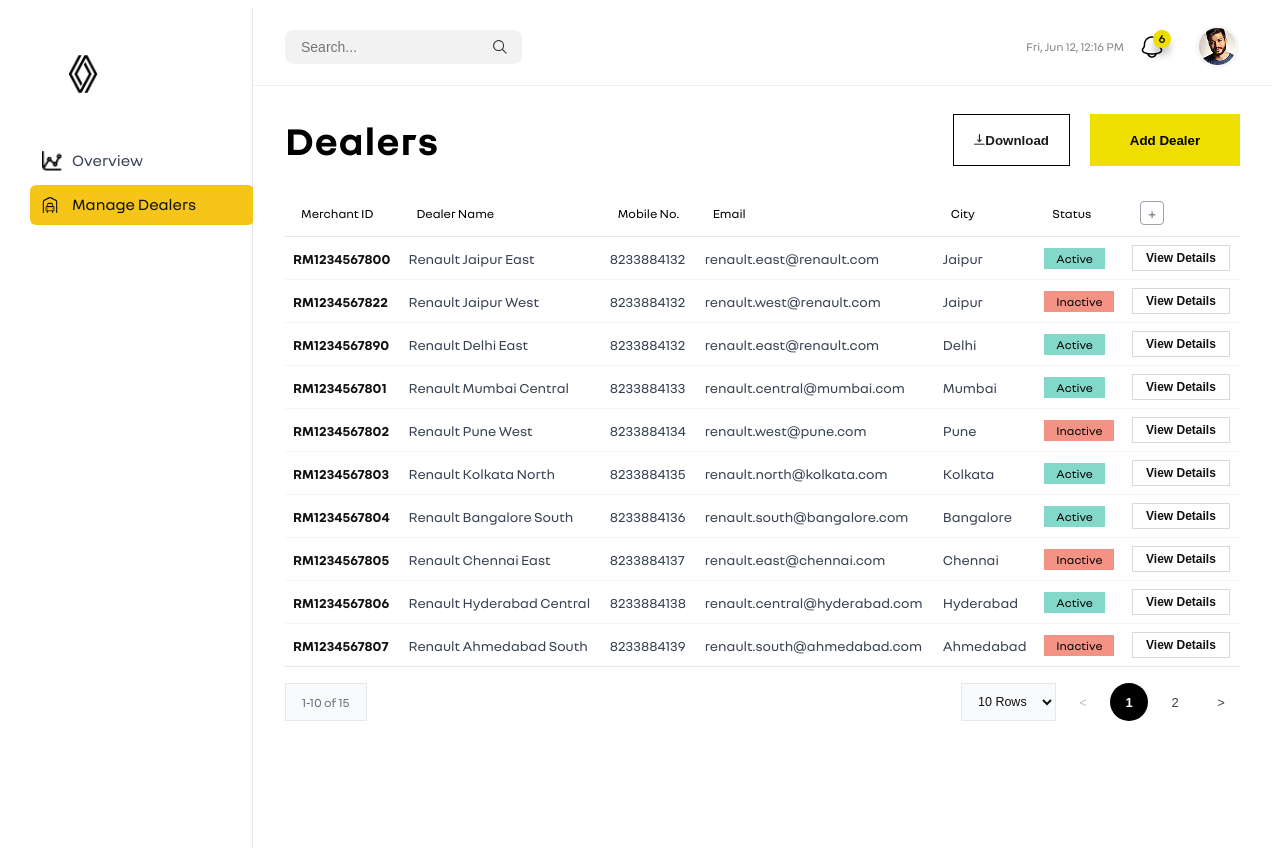
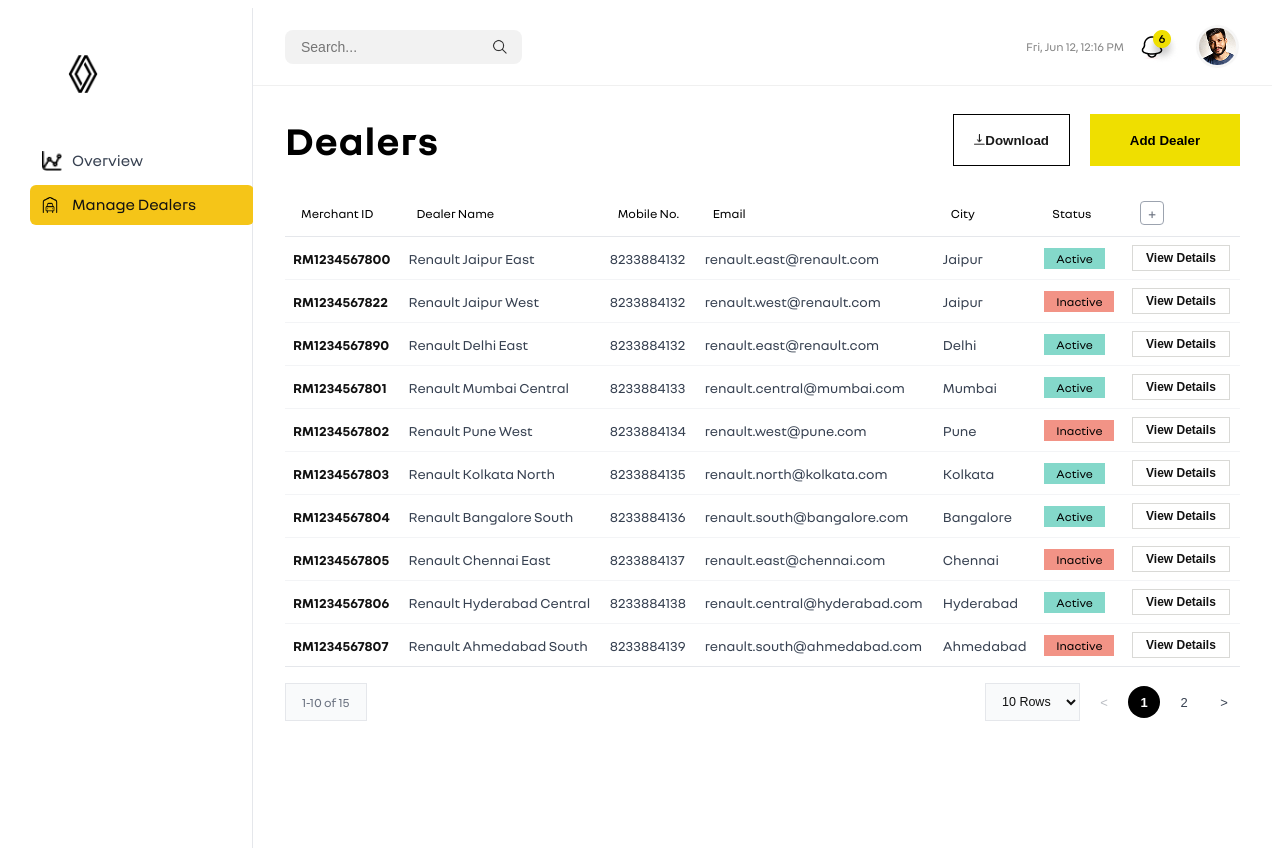
Before and after one commit to Vibhanshi2407/Renaultbookingpage, a React (Vite) app: page /dealers in a window 1280 px wide. Built offline with nearby package versions, Linux system fonts and the light colour scheme.

Commit message:
some changes

```diff
--- a/src/components/datatable/pagination.css
+++ b/src/components/datatable/pagination.css
@@ -55,8 +55,8 @@
   display: inline-flex;
   align-items: center;
   justify-content: center;
-  width: 38px;
-  height: 38px;
+  width: 32px;
+  height: 32px;
   border: 1.5px solid transparent;
   border-radius: 50%;
   background: transparent;
```
